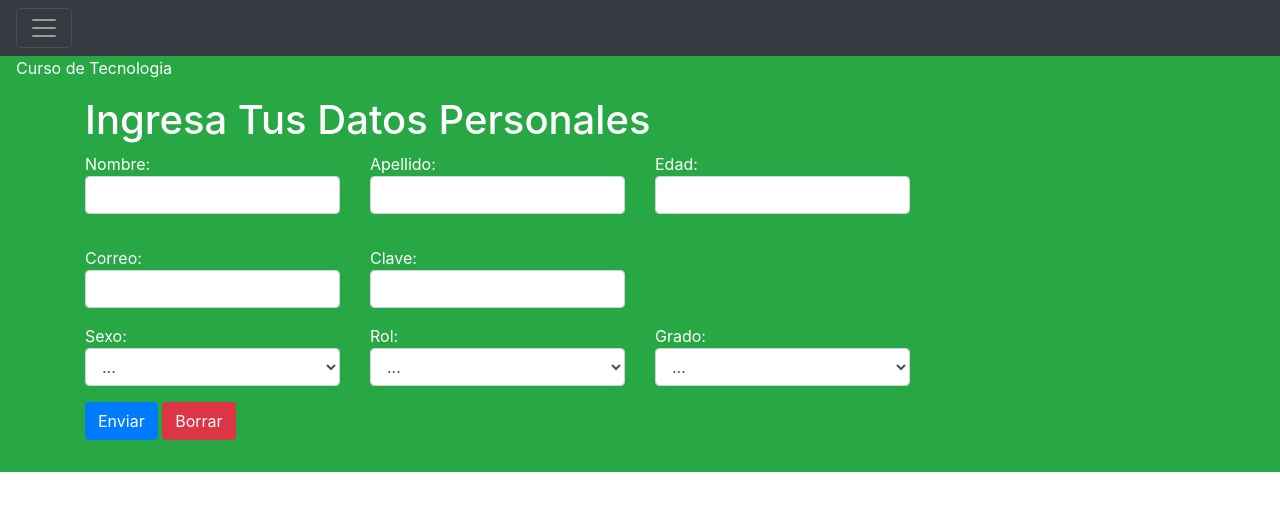
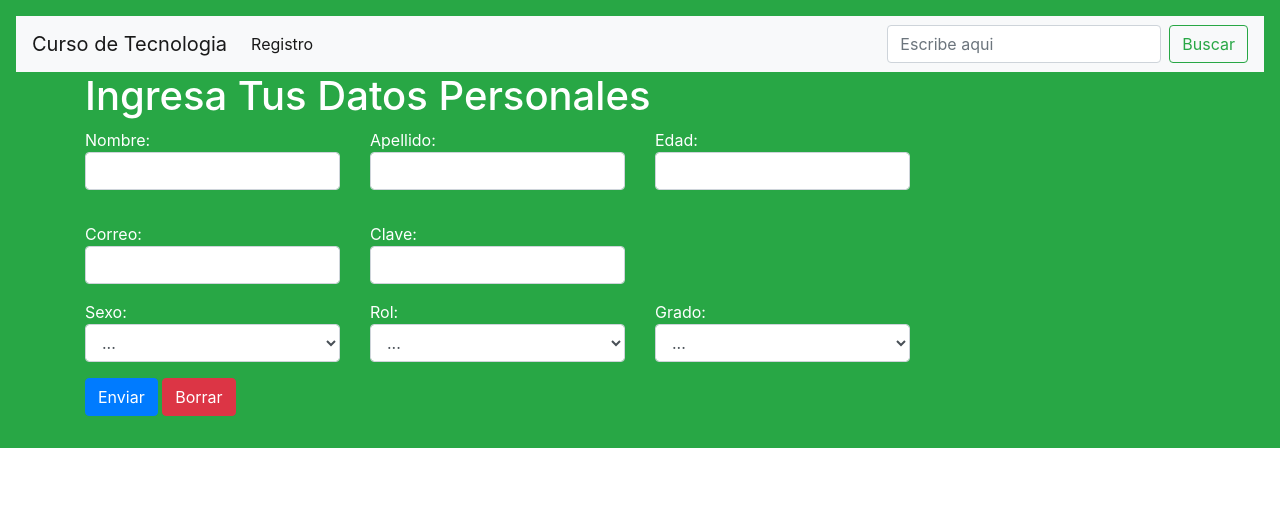
Before and after one commit to Jesrael-Escobar-Basilio/APLICACIONESWEB, a plain HTML site: page Formulario.html in a window 1280 px wide. Drawn offline with nearby package versions, Linux system fonts and the light colour scheme.

Commit message:
Formulario

```diff
--- a/Formulario.html
+++ b/Formulario.html
@@ -12,27 +12,28 @@
         <meta name="description" content="Este es un sitio de Cursos de tecnologia para niños" />
 
         <meta name="viewport" content="width-device-width, initial=scale=1,0">
-        <title> Formulario Usiario </title>
+        <title> Formulario Usuario </title>
     </head>
 
     <body>
-        <div class="fixed-top">
-            <div class="collapse" id="navbarToggleExternalContent">
-                <div class="bg-dark p-1">
+        <nav class="navbar navbar-expand-lg navbar-light bg-light">
+            <button class="navbar-toggler" type="button" data-toggle="collapse" data-target="#navbarTogglerDemo03" aria-controls="navbarTogglerDemo03" aria-expanded="false" aria-label="Toggle navigation">
+              <span class="navbar-toggler-icon"></span>
+            </button>
+            <a class="navbar-brand" href="#">Curso de Tecnologia</a>
 
-                    <span class="text-muted">Curso de tecnologia.</span>
-                </div>
+            <div class="collapse navbar-collapse" id="navbarTogglerDemo03">
+              <ul class="navbar-nav mr-auto mt-2 mt-lg-0">
+                <li class="nav-item active">
+                  <a class="nav-link" href="#">Registro <span class="sr-only">(current)</span></a>
+                </li>
+              </ul>
+              <form class="form-inline my-2 my-lg-0">
+                <input class="form-control mr-sm-2" type="search" placeholder="Escribe aqui" aria-label="Search">
+                <button class="btn btn-outline-success my-2 my-sm-0" type="submit">Buscar</button>
+              </form>
             </div>
-            <nav class="navbar navbar-dark bg-dark">
-                <button class="navbar-toggler" type="button" data-toggle="collapse"
-                    data-target="#navbarToggleExternalContent" aria-controls="navbarToggleExternalContent"
-                    aria-expanded="false" aria-label="Toggle navigation">
-                    <span class="navbar-toggler-icon"></span>
-                </button>
-            </nav>
-        </div>
-        <p>Sample text here...</p>
-        <p>Curso de Tecnologia </p>
+          </nav>
         <div class="container">
             <form>
                 <div class="form-group">
```
